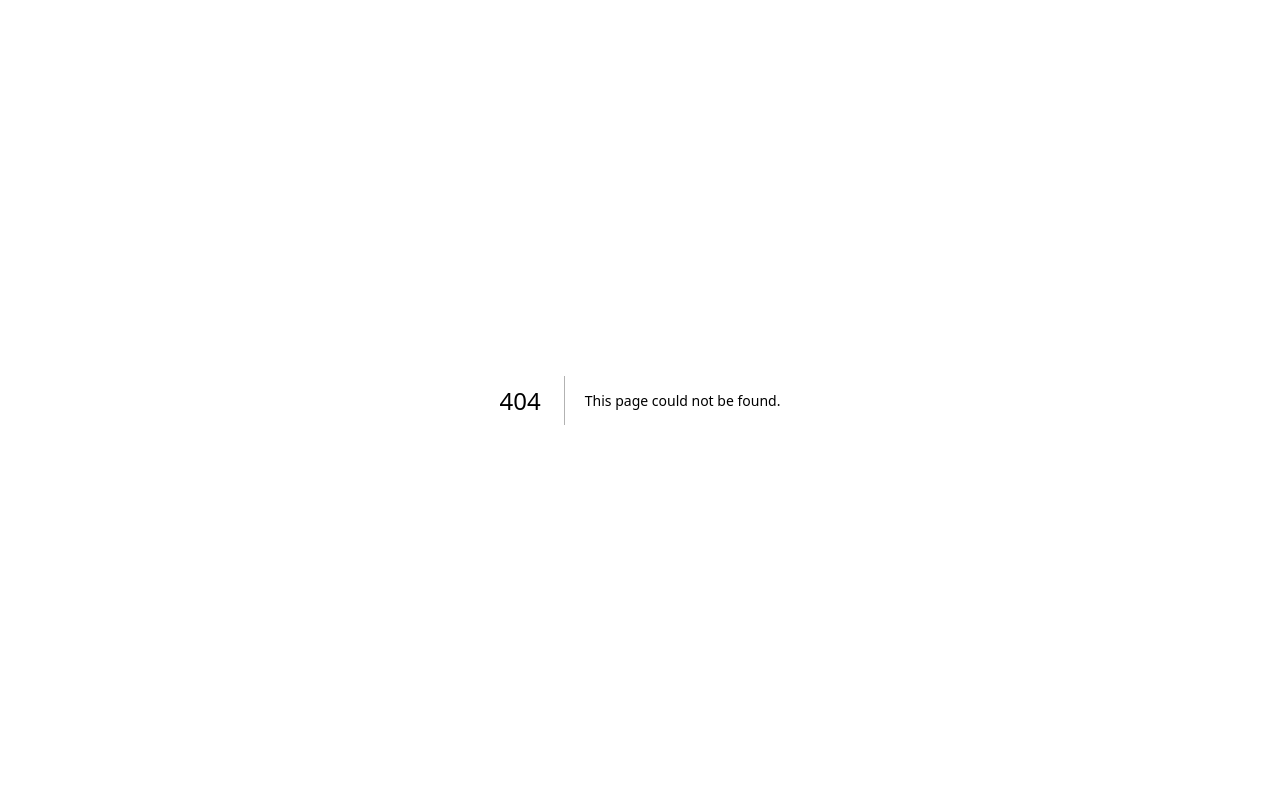
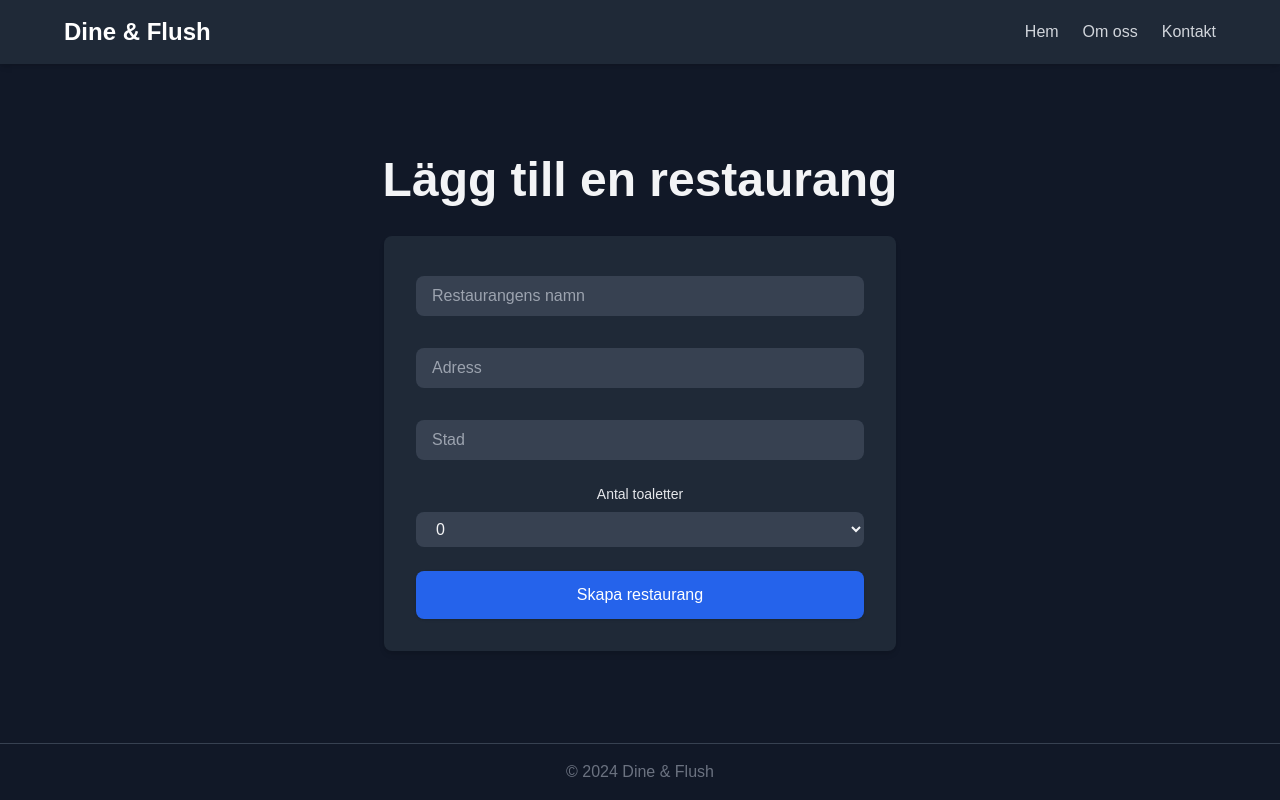
Before and after one commit to Tove-Larsson/Examensarbete-Frontend, a Next.js app: page /restaurants/create in a window 1280 px wide. Before the commit this address had no page. Built offline with nearby package versions, Linux system fonts and the light colour scheme; sample sign-in values are in the browser's storage.

Commit message:
Add LogOutButton component, Add Create restaurant page

```diff
--- /dev/null
+++ b/app/_components/LogOutButton.tsx
@@ -0,0 +1,27 @@
+"use client"
+
+import { useRouter } from "next/navigation"
+
+const LogoutButton = () => {
+    const router = useRouter()
+
+    const handleLogout = () => {
+        sessionStorage.clear()
+        router.push("/sign-in")
+    }
+
+
+  return (
+    <div>
+        <button
+        onClick={handleLogout}
+        className="w-full px-5 py-2 bg-red-500 text-white rounded hover:bg-red-600 transition"
+        >
+            Log out
+        </button>
+
+    </div>
+  )
+}
+
+export default LogoutButton
--- a/app/page.tsx
+++ b/app/page.tsx
@@ -77,7 +77,7 @@ export default function Home() {
           </section>
           <div className="flex justify-center gap-4 mt-8">
             <button onClick={handleButtonClick} className="px-6 py-3 bg-blue-600 text-white rounded-lg shadow hover:bg-blue-700">
-              Kom igång
+              Upptäck
             </button>
           </div>
         </div>
--- /dev/null
+++ b/app/restaurants/create/page.tsx
@@ -0,0 +1,176 @@
+"use client";
+import Footer from "@/app/_components/Footer";
+import Navbar from "@/app/_components/Navbar";
+import { IRestaurant } from "@/app/_types/IRestaurant";
+import { useRouter } from "next/navigation";
+import { ChangeEvent, useEffect, useState } from "react";
+
+export default function CreateRestaurant() {
+  const router = useRouter();
+  const [restaurant, setRestaurant] = useState<IRestaurant>({
+    name: "",
+    address: "",
+    city: "",
+    toilet: 0,
+  });
+  const [error, setError] = useState("");
+
+  useEffect(() => {
+    const token = sessionStorage.getItem("jwtToken");
+
+    if (!token) {
+      router.push("/sign-in");
+      return;
+    }
+  }, [router]);
+
+  function handleInputChange(
+    event: ChangeEvent<HTMLInputElement | HTMLSelectElement>
+  ) {
+    const { name, value } = event.target;
+
+    setRestaurant((prevData) => ({
+      ...prevData,
+      [name]: name === "toilet" ? parseInt(value, 10) : value,
+    }));
+  }
+
+  const navLinks = [
+    { label: "Hem", href: "/" },
+    { label: "Om oss", href: "/about" },
+    { label: "Kontakt", href: "/contact" },
+  ];
+
+  function handleSubmit(event: React.FormEvent) {
+    event.preventDefault();
+
+    const token = sessionStorage.getItem("jwtToken");
+
+    if (!token) {
+      setError("Unauthorized access. Please sign in.");
+      router.push("/sign-in");
+      return;
+    }
+
+    fetch("http://localhost:8080/restaurant/create", {
+      method: "POST",
+      headers: {
+        "Content-Type": "application/json",
+        Authorization: `Bearer ${token}`,
+      },
+      body: JSON.stringify(restaurant),
+    })
+      .then((response) => {
+        if (!response.ok) {
+          return response.json().then((errorData) => {
+            throw new Error(errorData.message || "Failed to fetch games.");
+          });
+        }
+        return response.json();
+      })
+      .then((data) => {
+        console.log("Restaurant created:", data);
+        setError("");
+        router.push("/restaurants");
+      })
+      .catch((error) => {
+        setError(error.message);
+      });
+  }
+
+  return (
+    <div className="min-h-screen flex flex-col bg-gray-900 text-gray-200">
+      <Navbar links={navLinks} />
+
+      <main className="flex-1 flex flex-col justify-center items-center p-8 sm:p-20 gap-8 text-center">
+        <section>
+          <h2 className="text-4xl sm:text-5xl font-extrabold text-gray-100">
+            Lägg till en restaurang
+          </h2>
+        </section>
+
+        <section className="w-full max-w-lg bg-gray-800 rounded-lg shadow-md p-8">
+          <form className="space-y-6" onSubmit={handleSubmit}>
+            <div>
+              <input
+                type="text"
+                id="name"
+                name="name"
+                value={restaurant.name}
+                onChange={handleInputChange}
+                placeholder="Restaurangens namn"
+                required
+                className="w-full mt-2 px-4 py-2 bg-gray-700 text-gray-100 rounded-lg focus:outline-none focus:ring-2 focus:ring-blue-600"
+              />
+            </div>
+
+            <div>
+              <input
+                type="text"
+                id="address"
+                name="address"
+                value={restaurant.address}
+                onChange={handleInputChange}
+                placeholder="Adress"
+                required
+                className="w-full mt-2 px-4 py-2 bg-gray-700 text-gray-100 rounded-lg focus:outline-none focus:ring-2 focus:ring-blue-600"
+              />
+            </div>
+
+            <div>
+              <input
+                type="text"
+                id="city"
+                name="city"
+                value={restaurant.city}
+                onChange={handleInputChange}
+                placeholder="Stad"
+                required
+                className="w-full mt-2 px-4 py-2 bg-gray-700 text-gray-100 rounded-lg focus:outline-none focus:ring-2 focus:ring-blue-600"
+              />
+            </div>
+
+            <div>
+              <label
+                htmlFor="toilet"
+                className="block text-sm font-medium text-gray-200"
+              >
+                Antal toaletter
+              </label>
+              <select
+                id="toilet"
+                name="toilet"
+                value={restaurant.toilet}
+                onChange={handleInputChange}
+                required
+                className="w-full mt-2 px-4 py-2 bg-gray-700 text-gray-100 rounded-lg focus:outline-none focus:ring-2 focus:ring-blue-600"
+              >
+                <option value="0">0</option>
+                <option value="1">1</option>
+                <option value="2">2</option>
+                <option value="3">3</option>
+                <option value="4">4</option>
+                <option value="5">5</option>
+                <option value="6">6</option>
+                <option value="7">7</option>
+                <option value="8">8</option>
+                <option value="9">9</option>
+                <option value="10">10</option>
+              </select>
+            </div>
+
+            {error && <p className="text-red-500 text-sm">{error}</p>}
+
+            <button
+              type="submit"
+              className="w-full py-3 px-6 bg-blue-600 text-white rounded-lg shadow hover:bg-blue-700 focus:outline-none focus:ring-2 focus:ring-blue-500"
+            >
+              Skapa restaurang
+            </button>
+          </form>
+        </section>
+      </main>
+      <Footer />
+    </div>
+  );
+}
--- a/app/user/page.tsx
+++ b/app/user/page.tsx
@@ -3,6 +3,7 @@ import { useRouter } from "next/navigation";
 import { useEffect } from "react";
 import Footer from "../_components/Footer";
 import Navbar from "../_components/Navbar";
+import LogoutButton from "../_components/LogOutButton";
 
 export default function User() {
 
@@ -54,7 +55,7 @@ export default function User() {
             onClick={() => handleNavigate("/restaurants/create")}
             className="px-6 py-3 bg-green-600 text-white rounded-lg shadow hover:bg-green-700"
           >
-            Skapa en restaurang
+            Lägg till en restaurang
           </button>
 
           <button
@@ -64,6 +65,7 @@ export default function User() {
             Uppdatera en restaurang
           </button>
         </section>
+        <LogoutButton />
       </main>
       <Footer />
     </div>
```
